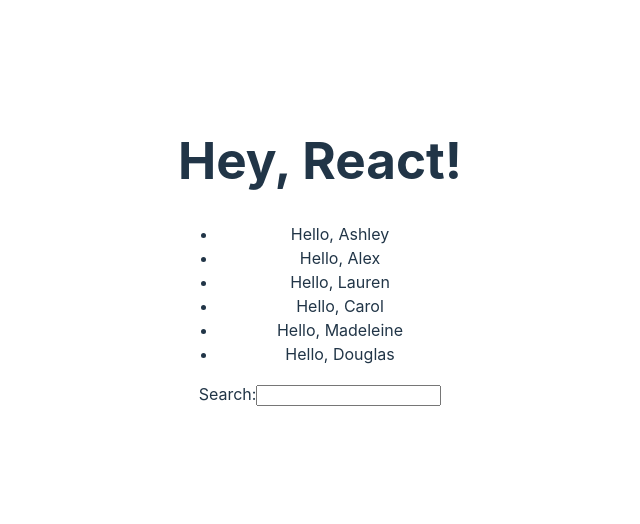
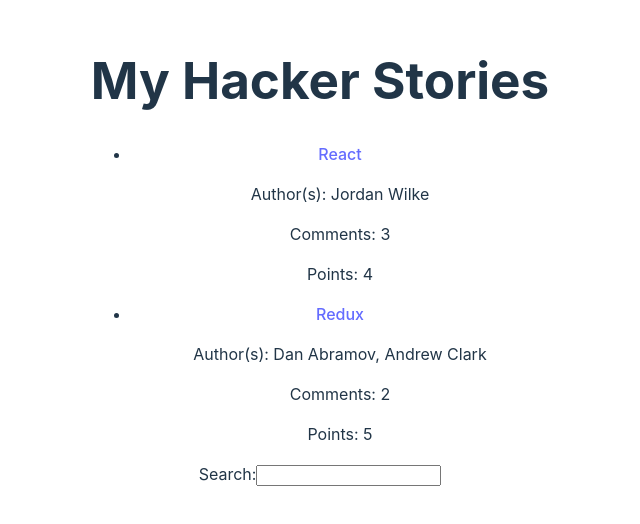
Before and after one commit to BriGuy520/RoadToReact, a React (Vite) app in the folder Fundamentals/hacker-stories/: page / in a window 1280 px wide. Shown: the part 148-672 px from the top of the page, without its empty margins (320-960 px from the left). Built offline with nearby package versions, Linux system fonts and the light colour scheme.

Commit message:
adding a list to my app component

```diff
--- a/Fundamentals/hacker-stories/src/App.jsx
+++ b/Fundamentals/hacker-stories/src/App.jsx
@@ -5,22 +5,43 @@
 function App() {
   const [count, setCount] = useState(0)
 
-  const welcome = {
-    greeting: "Hey",
-  }
 
-  function Name(title){
-    return title;
-  }
-
-  const listOfPeople = ["Ashley", "Alex", "Lauren", "Carol", "Madeleine", "Douglas"];
+  const list = [
+    {
+      title: "React",
+      url: "https://reactjs.org",
+      author: "Jordan Wilke",
+      num_comments: 3,
+      points: 4,
+      objectID: 0,
+    }, {
+      title: "Redux",
+      url: "https://redux.js.org",
+      author: "Dan Abramov, Andrew Clark",
+      num_comments: 2,
+      points: 5,
+      objectID: 1,
+    }
+  ]
 
   return (
     <div className="App">
       <div>
-        <h1>{welcome.greeting}, {Name("React")}!</h1>
+        <h1>My Hacker Stories</h1>
+
         <ul>
-          {listOfPeople.map(person => <li>Hello, {person}</li>)}
+          {list.map(item => {
+            return (
+              <li key={item.objectID}>
+                <a href={item.url}>{item.title}</a>
+                <p>Author(s): {item.author}</p>
+                <p>Comments: {item.num_comments}</p>
+                <p>Points: {item.points}</p>
+
+              </li>
+
+            );
+          })}
         </ul>
       </div>
       <label htmlFor="search">Search:</label>
```
